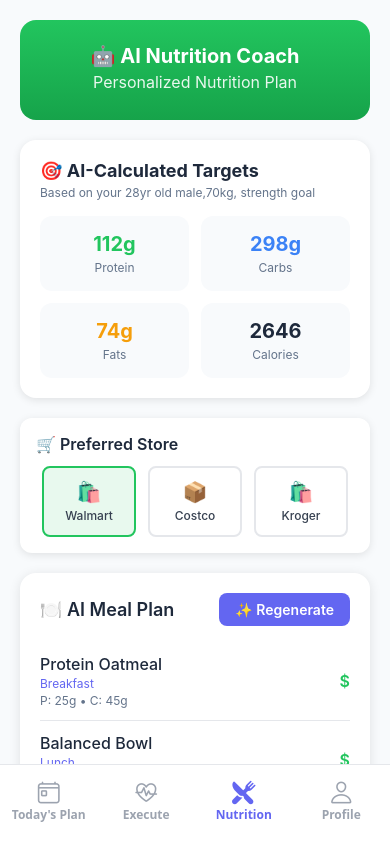
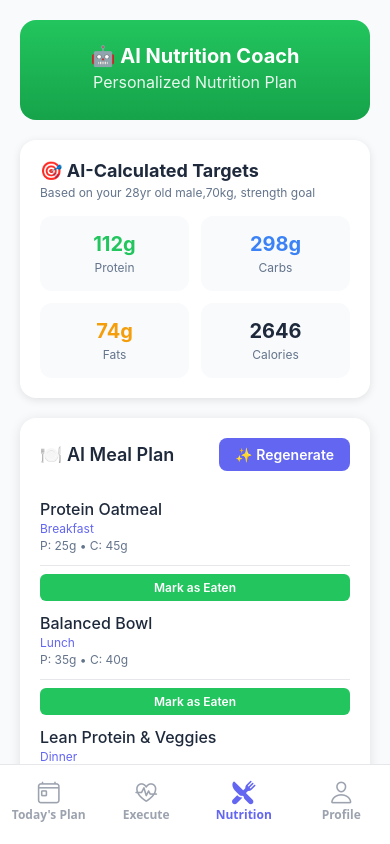
Before and after one commit to TedTes/trakfit, a React Native app: screen /Nutrition in a window 390 px wide. Built offline with nearby package versions, Linux system fonts and the light colour scheme.

Commit message:
refactoring

```diff
--- a/src/screens/DietScreen.js
+++ b/src/screens/DietScreen.js
@@ -11,16 +11,25 @@ import {
 import { LinearGradient } from 'expo-linear-gradient';
 import { useUserProfileStore } from '../store/userProfileStore';
 import { AICoachEngine } from '../engine/AICoachEngine';
+import { useLogStore } from '../store/logStore';
 
 export default function DietScreen() {
-  const { profile, updateDietaryPreferences } = useUserProfileStore();
+  const { profile} = useUserProfileStore();
   const [nutritionPlan, setNutritionPlan] = useState(null);
-  const [selectedStore, setSelectedStore] = useState(profile.dietaryPreferences?.preferredStore || 'walmart');
   const [isGenerating, setIsGenerating] = useState(false);
+  const { logMeal, markMealAsEaten } = useLogStore();
+
 
   useEffect(() => {
     generateAINutritionPlan();
   }, []);
+
+  const handleMarkMealAsEaten = (mealIndex, meal, portionMultiplier = 1) => {
+    // Log the meal to logStore with actual macro data
+    markMealAsEaten(mealIndex, portionMultiplier);
+
+    console.log(`Meal marked as eaten: ${meal.name} (${portionMultiplier}x portion)`);
+  };
 
   const generateAINutritionPlan = async () => {
     setIsGenerating(true);
@@ -35,26 +44,15 @@ export default function DietScreen() {
         title: "Basic Nutrition Plan",
         macros: { protein: 120, carbs: 200, fats: 65, calories: 1800 },
         meals: [
-          { type: "breakfast", name: "Oatmeal with Berries", cost: 3.50, protein: 15, carbs: 45 },
-          { type: "lunch", name: "Chicken Salad", cost: 8.00, protein: 35, carbs: 20 },
-          { type: "dinner", name: "Salmon & Vegetables", cost: 12.00, protein: 40, carbs: 25 }
-        ],
-        budget: { used: 85, total: 150 },
-        tip: "Stay hydrated throughout the day!"
+          { type: "breakfast", name: "Oatmeal with Berries", protein: 15, carbs: 45 },
+          { type: "lunch", name: "Chicken Salad",  protein: 35, carbs: 20 },
+          { type: "dinner", name: "Salmon & Vegetables",  protein: 40, carbs: 25 }
+        ]
       });
     }
     setIsGenerating(false);
   };
 
-  const handleStoreSelect = (store) => {
-    setSelectedStore(store);
-    updateDietaryPreferences({ preferredStore: store });
-
-    // Regenerate plan with new store preferences
-    setTimeout(() => {
-      generateAINutritionPlan();
-    }, 100);
-  };
 
   const handleGenerateNewMeals = () => {
     Alert.alert(
@@ -67,25 +65,6 @@ export default function DietScreen() {
     );
   };
 
-  const handleBudgetChange = (newBudget) => {
-    updateDietaryPreferences({ weeklyBudget: newBudget });
-
-    // Update profile and regenerate with new budget
-    setTimeout(() => {
-      generateAINutritionPlan();
-    }, 100);
-  };
-
-  const handleGoalAdjustment = (newGoal) => {
-    // Update fitness goal which affects nutrition planning
-    useUserProfileStore.getState().updateFitnessGoals({ primary: newGoal });
-
-    Alert.alert(
-      'Goal Updated!',
-      `Your nutrition plan will be regenerated for ${newGoal} focus.`,
-      [{ text: 'OK', onPress: generateAINutritionPlan }]
-    );
-  };
 
   if (!nutritionPlan) {
     return (
@@ -152,35 +131,7 @@ export default function DietScreen() {
           </View>
         )}
 
-        {/* Store Selection */}
-        <View style={styles.storeSelector}>
-          <Text style={styles.storeTitle}>🛒 Preferred Store</Text>
-          <View style={styles.storeOptions}>
-            <TouchableOpacity
-              style={[styles.storeOption, selectedStore === 'walmart' && styles.storeSelected]}
-              onPress={() => handleStoreSelect('walmart')}
-            >
-              <Text style={styles.storeIcon}>🛍️</Text>
-              <Text style={styles.storeLabel}>Walmart</Text>
-            </TouchableOpacity>
 
-            <TouchableOpacity
-              style={[styles.storeOption, selectedStore === 'costco' && styles.storeSelected]}
-              onPress={() => handleStoreSelect('costco')}
-            >
-              <Text style={styles.storeIcon}>📦</Text>
-              <Text style={styles.storeLabel}>Costco</Text>
-            </TouchableOpacity>
-
-            <TouchableOpacity
-              style={[styles.storeOption, selectedStore === 'kroger' && styles.storeSelected]}
-              onPress={() => handleStoreSelect('kroger')}
-            >
-              <Text style={styles.storeIcon}>🛍️</Text>
-              <Text style={styles.storeLabel}>Kroger</Text>
-            </TouchableOpacity>
-          </View>
-        </View>
 
         {/* AI Generated Meal Plan */}
         <View style={styles.mealPlan}>
@@ -198,14 +149,15 @@ export default function DietScreen() {
           </View>
 
           {nutritionPlan.meals?.map((meal, index) => (
-            <TouchableOpacity
+            <>
+                        <TouchableOpacity
               key={index}
               style={styles.mealItem}
               onPress={() => Alert.alert(
                 meal.name,
                 `${meal.type.charAt(0).toUpperCase() + meal.type.slice(1)}\n\n` +
-                `Protein: ${meal.protein}g\nCarbs: ${meal.carbs}g\nFats: ${meal.fats || 'N/A'}g\n\n` +
-                `Cost: $${meal.cost}`
+                `Protein: ${meal.protein}g\nCarbs: ${meal.carbs}g\nFats: ${meal.fats || 'N/A'}g\n\n`
+
               )}
             >
               <View>
@@ -215,58 +167,18 @@ export default function DietScreen() {
                   P: {meal.protein}g • C: {meal.carbs}g
                 </Text>
               </View>
-              <Text style={styles.mealPrice}>${meal.cost}</Text>
             </TouchableOpacity>
+            <TouchableOpacity
+  style={styles.markEatenButton}
+  onPress={() => handleMarkMealAsEaten(index, meal, 1)}
+>
+  <Text style={styles.markEatenText}>Mark as Eaten</Text>
+</TouchableOpacity>
+            </>
+
+
           ))}
 
-          {nutritionPlan.budget && (
-            <View style={styles.totalSection}>
-              <Text style={styles.totalText}>
-                Weekly Total: ${nutritionPlan.budget.used} / ${nutritionPlan.budget.total}
-              </Text>
-              <View style={styles.budgetBar}>
-                <View
-                  style={[
-                    styles.budgetProgress,
-                    { width: `${(nutritionPlan.budget.used / nutritionPlan.budget.total) * 100}%` }
-                  ]}
-                />
-              </View>
-            </View>
-          )}
-        </View>
-
-        {/* AI Tips */}
-        {nutritionPlan.tip && (
-          <View style={styles.aiTipSection}>
-            <Text style={styles.aiTipTitle}>💡 AI Coach Tip</Text>
-            <Text style={styles.aiTipText}>{nutritionPlan.tip}</Text>
-          </View>
-        )}
-
-        {/* Quick Goal Adjustments */}
-        <View style={styles.goalAdjustments}>
-          <Text style={styles.goalTitle}>🎯 Quick Goal Adjustments</Text>
-          <View style={styles.goalButtons}>
-            <TouchableOpacity
-              style={styles.goalButton}
-              onPress={() => handleGoalAdjustment('fat_loss')}
-            >
-              <Text style={styles.goalButtonText}>🔥 Fat Loss</Text>
-            </TouchableOpacity>
-            <TouchableOpacity
-              style={styles.goalButton}
-              onPress={() => handleGoalAdjustment('strength')}
-            >
-              <Text style={styles.goalButtonText}>💪 Strength</Text>
-            </TouchableOpacity>
-            <TouchableOpacity
-              style={styles.goalButton}
-              onPress={() => handleGoalAdjustment('endurance')}
-            >
-              <Text style={styles.goalButtonText}>🏃 Endurance</Text>
-            </TouchableOpacity>
-          </View>
         </View>
       </ScrollView>
     </SafeAreaView>
@@ -361,50 +273,6 @@ const styles = StyleSheet.create({
     fontSize: 12,
     color: '#64748b',
   },
-  storeSelector: {
-    backgroundColor: 'white',
-    borderRadius: 12,
-    padding: 16,
-    marginBottom: 20,
-    shadowColor: '#000',
-    shadowOffset: { width: 0, height: 2 },
-    shadowOpacity: 0.1,
-    shadowRadius: 8,
-    elevation: 3,
-  },
-  storeTitle: {
-    fontSize: 16,
-    fontWeight: '600',
-    marginBottom: 12,
-    color: '#1e293b',
-  },
-  storeOptions: {
-    flexDirection: 'row',
-    justifyContent: 'space-between',
-  },
-  storeOption: {
-    flex: 1,
-    alignItems: 'center',
-    padding: 12,
-    marginHorizontal: 6,
-    borderWidth: 2,
-    borderColor: '#e5e7eb',
-    borderRadius: 8,
-    backgroundColor: 'white',
-  },
-  storeSelected: {
-    borderColor: '#22c55e',
-    backgroundColor: 'rgba(34, 197, 94, 0.1)',
-  },
-  storeIcon: {
-    fontSize: 20,
-    marginBottom: 4,
-  },
-  storeLabel: {
-    fontSize: 12,
-    fontWeight: '500',
-    color: '#374151',
-  },
   mealPlan: {
     backgroundColor: 'white',
     borderRadius: 16,
@@ -462,84 +330,19 @@ const styles = StyleSheet.create({
     color: '#64748b',
     marginTop: 2,
   },
-  mealPrice: {
-    fontSize: 16,
+
+
+  markEatenButton: {
+    backgroundColor: '#22c55e',
+    paddingHorizontal: 12,
+    paddingVertical: 6,
+    borderRadius: 6,
+    marginTop: 8,
+  },
+  markEatenText: {
+    color: 'white',
+    fontSize: 12,
     fontWeight: '600',
-    color: '#22c55e',
-  },
-  totalSection: {
-    marginTop: 20,
-    paddingTop: 16,
-    borderTopWidth: 1,
-    borderTopColor: '#e5e7eb',
-  },
-  totalText: {
-    fontSize: 16,
-    fontWeight: 'bold',
-    color: '#22c55e',
-    marginBottom: 8,
     textAlign: 'center',
-  },
-  budgetBar: {
-    height: 6,
-    backgroundColor: '#e5e7eb',
-    borderRadius: 3,
-    overflow: 'hidden',
-  },
-  budgetProgress: {
-    height: '100%',
-    backgroundColor: '#22c55e',
-  },
-  aiTipSection: {
-    backgroundColor: '#ecfdf5',
-    borderRadius: 12,
-    padding: 16,
-    marginBottom: 20,
-  },
-  aiTipTitle: {
-    fontSize: 14,
-    fontWeight: '600',
-    color: '#166534',
-    marginBottom: 8,
-  },
-  aiTipText: {
-    fontSize: 14,
-    color: '#166534',
-    lineHeight: 20,
-  },
-  goalAdjustments: {
-    backgroundColor: 'white',
-    borderRadius: 16,
-    padding: 20,
-    marginBottom: 20,
-    shadowColor: '#000',
-    shadowOffset: { width: 0, height: 2 },
-    shadowOpacity: 0.1,
-    shadowRadius: 8,
-    elevation: 3,
-  },
-  goalTitle: {
-    fontSize: 16,
-    fontWeight: '600',
-    color: '#1e293b',
-    marginBottom: 12,
-  },
-  goalButtons: {
-    flexDirection: 'row',
-    gap: 12,
-  },
-  goalButton: {
-    flex: 1,
-    padding: 12,
-    backgroundColor: '#f8fafc',
-    borderRadius: 8,
-    borderWidth: 1,
-    borderColor: '#e2e8f0',
-    alignItems: 'center',
-  },
-  goalButtonText: {
-    fontSize: 12,
-    color: '#6366f1',
-    fontWeight: '600',
-  },
+  }
 });
```
